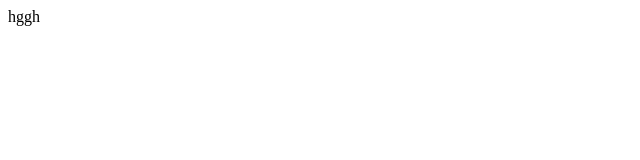
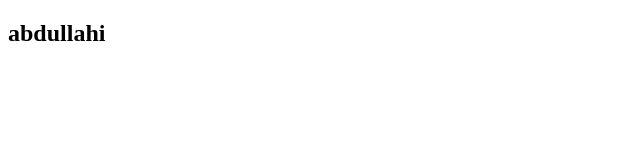
Before and after one commit to guledabdilatif/team-work, a plain HTML site: page review.html in a window 1280 px wide. Shown: the whole page, without its empty margins (0-640 px from the left). Drawn offline with Linux system fonts and the light colour scheme.

Commit message:
new review

```diff
--- a/review.html
+++ b/review.html
@@ -7,6 +7,8 @@
     <link rel="stylesheet" href="review.css">
 </head>
 <body>
-    hggh
+    <section>
+        <h1>abdullahi</h1>
+    </section>
 </body>
 </html>
```
Also changed, not shown: index.html (+3 -0 lines).
